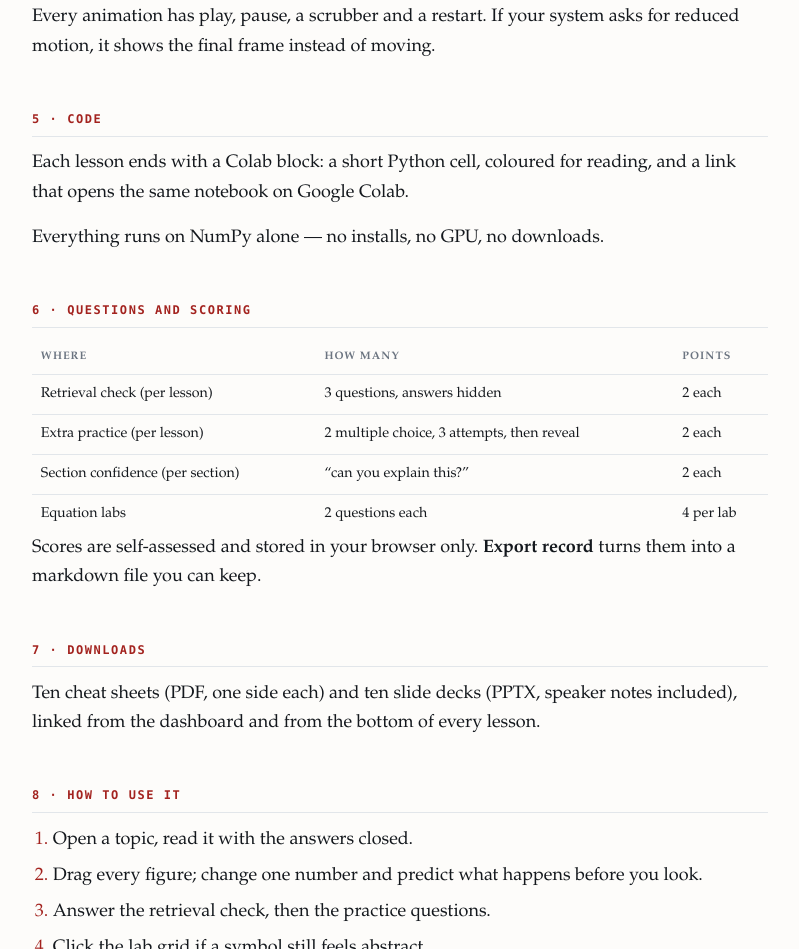
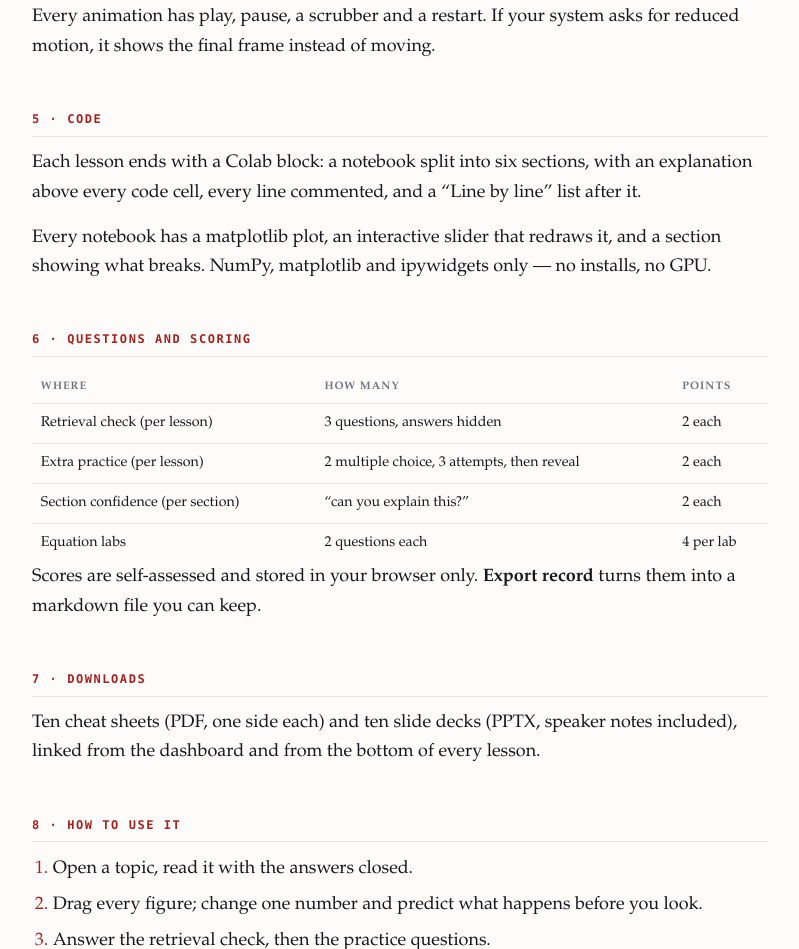
Before and after one commit to omarahmedZa/ai-ml-course, a plain HTML site: page tour.html in a window 1280 px wide. Shown: the part 1301-2250 px from the top of the page, without its empty margins (240-1039 px from the left). Drawn offline with Linux system fonts and the light colour scheme.

Commit message:
Describe the new notebook format on the tour

```diff
--- a/tour.html
+++ b/tour.html
@@ -56,8 +56,8 @@
 <p>Every animation has play, pause, a scrubber and a restart. If your system asks for reduced motion, it shows the final frame instead of moving.</p>
 
 <h2>5 · Code</h2>
-<p>Each lesson ends with a Colab block: a short Python cell, coloured for reading, and a link that opens the same notebook on Google Colab.</p>
-<p>Everything runs on NumPy alone — no installs, no GPU, no downloads.</p>
+<p>Each lesson ends with a Colab block: a notebook split into six sections, with an explanation above every code cell, every line commented, and a “Line by line” list after it.</p>
+<p>Every notebook has a matplotlib plot, an interactive slider that redraws it, and a section showing what breaks. NumPy, matplotlib and ipywidgets only — no installs, no GPU.</p>
 
 <h2>6 · Questions and scoring</h2>
 <table>
```
